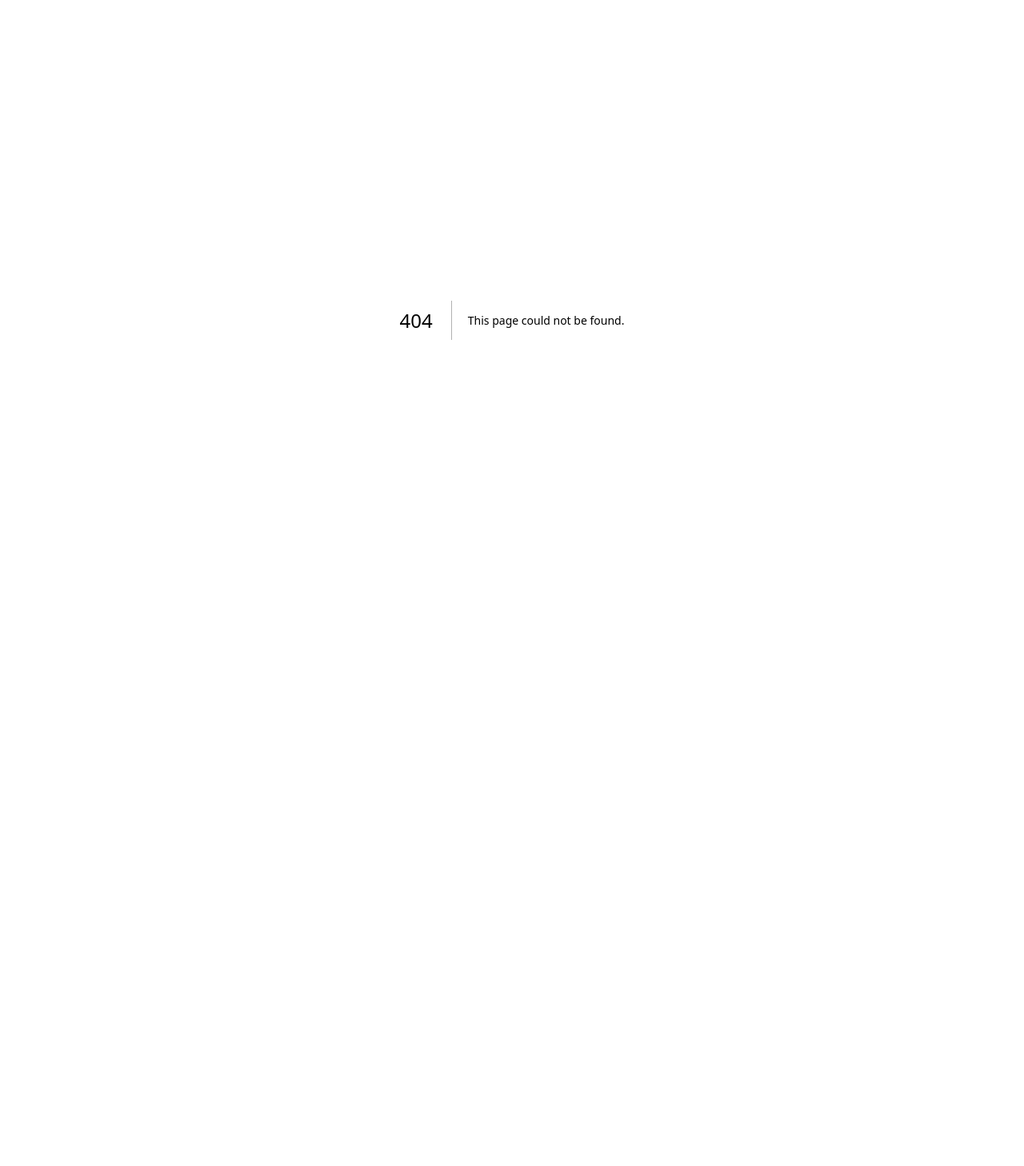
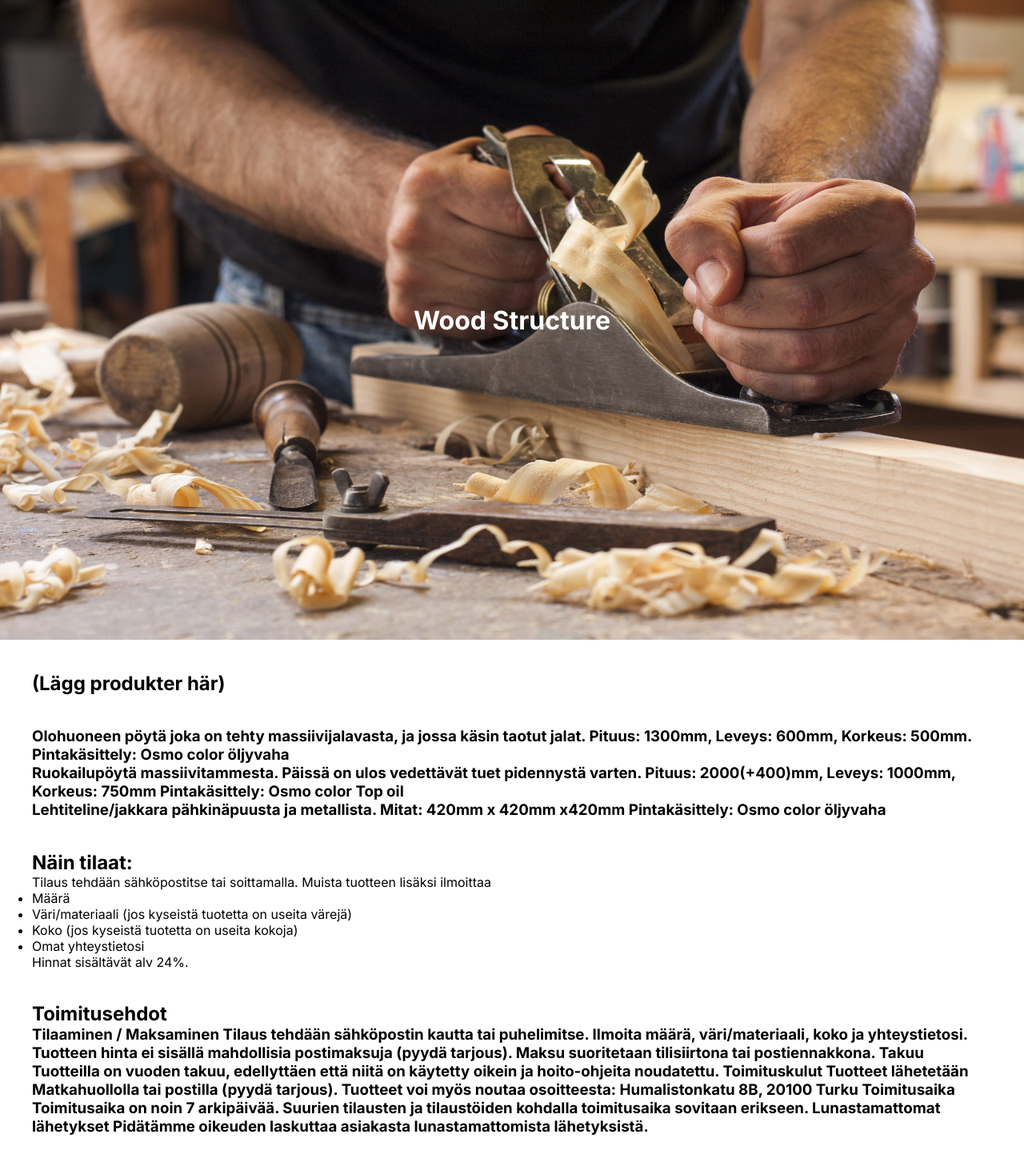
Before and after one commit to HannesNyfelt/woodstructure, a Next.js app: page /fi in a window 1280 px wide. Before the commit this address had no page. Shown: the whole page at 80% size. Before the commit the page ends 800 px from the top, so only its background shows below. Built offline with nearby package versions, Linux system fonts and the light colour scheme.

Commit message:
lag till finsk och svensk text

```diff
--- /dev/null
+++ b/src/app/fi/page.tsx
@@ -0,0 +1,61 @@
+export default function Home() {
+    return (
+        <div>
+            <div id="main">
+                <img className="mainImage" src="/images/header_1.jpg"></img>
+                <h1 id="header">Wood Structure</h1>
+            </div>
+            <h2 className="text">(Lägg produkter här)</h2>
+            <div className="text">
+
+                <h3>
+                    Olohuoneen pöytä joka on tehty massiivijalavasta, ja jossa käsin taotut jalat.
+                    Pituus: 1300mm, Leveys: 600mm, Korkeus: 500mm. Pintakäsittely: Osmo color öljyvaha
+                </h3>
+                <h3>
+                    Ruokailupöytä massiivitammesta. Päissä on ulos vedettävät tuet pidennystä varten.
+                    Pituus: 2000(+400)mm, Leveys: 1000mm, Korkeus: 750mm
+                    Pintakäsittely: Osmo color Top oil
+                </h3>
+                <h3>
+                    Lehtiteline/jakkara pähkinäpuusta ja metallista.
+                    Mitat: 420mm x 420mm x420mm
+                    Pintakäsittely: Osmo color öljyvaha
+                </h3>
+            </div>
+            <div className="text">
+                <h2>Näin tilaat:</h2>
+                <ul>Tilaus tehdään sähköpostitse tai soittamalla.
+                    Muista tuotteen lisäksi ilmoittaa
+
+                    <li>Määrä</li>
+                    <li>Väri/materiaali (jos kyseistä tuotetta on useita värejä)</li>
+                    <li>Koko (jos kyseistä tuotetta on useita kokoja)</li>
+                    <li>Omat yhteystietosi</li>
+                    Hinnat sisältävät alv 24%.</ul>
+            </div>
+            <div className="text">
+                <h2>Toimitusehdot</h2>
+                <h3>Tilaaminen / Maksaminen
+                    Tilaus tehdään sähköpostin kautta tai puhelimitse.
+                    Ilmoita määrä, väri/materiaali, koko ja yhteystietosi.
+                    Tuotteen hinta ei sisällä mahdollisia postimaksuja (pyydä tarjous).
+                    Maksu suoritetaan tilisiirtona tai postiennakkona.
+
+                    Takuu
+                    Tuotteilla on vuoden takuu, edellyttäen että niitä on käytetty oikein ja hoito-ohjeita noudatettu.
+
+                    Toimituskulut
+                    Tuotteet lähetetään Matkahuollolla tai postilla (pyydä tarjous).
+                    Tuotteet voi myös noutaa osoitteesta: Humalistonkatu 8B, 20100 Turku
+
+                    Toimitusaika
+                    Toimitusaika on noin 7 arkipäivää.
+                    Suurien tilausten ja tilaustöiden kohdalla toimitusaika sovitaan erikseen.
+
+                    Lunastamattomat lähetykset
+                    Pidätämme oikeuden laskuttaa asiakasta lunastamattomista lähetyksistä.</h3>
+            </div>
+        </div>
+    );
+}
--- a/src/app/globals.css
+++ b/src/app/globals.css
@@ -6,18 +6,24 @@
     padding: 0;
 }
 
-html {
-    height: 100vh;
-}
-
-#id {
-    height: 100%;
+#main {
     display: flex;
     align-items: center;
     justify-content: center;
     flex-direction: column;
+    height: 100vh;
 }
 
-#logo {
-    position: relative;
+.mainImage {
+    height: 100vh;
+    width: 100%;
 }
+
+.text {
+    margin: 40px;
+}
+
+#header {
+    color: white;
+    position: absolute;
+}
--- a/src/app/page.tsx
+++ b/src/app/page.tsx
@@ -2,8 +2,62 @@
 
 export default function Home() {
   return (
-    <div id="main">
-      <img src="/images/header_1.jpg" width='100%'></img>
+    <div>
+      <div id="main">
+        <img className="mainImage" src="/images/header_1.jpg"></img>
+        <h1 id="header">Wood Structure</h1>
+      </div>
+      <h2 className="text">(Lägg produkter här)</h2>
+      <div className="text">
+
+        <h3>
+          Vardagsrumsbord i massiv alm med handsmidda ben.
+          Längd: 1300mm, Bredd: 600mm,
+          Höjd: 500mm. Ytbehandling: Osmo color oljevax
+        </h3>
+        <h3>
+          Matbord i massiv ek med utdragbara stöd för förlängningsskiva.
+          Längd: 2000(+400)mm, Bredd: 1000mm, Höjd:750mm. Ytbehandling: Osmo color Top oil
+        </h3>
+        <h3>
+          Tidningsställ/pall i valnöt och metall.
+          Mått: 420mm x 420mm x420mm
+          Ytbehandling: Osmo color oljevax
+        </h3>
+      </div>
+      <div className="text">
+        <h2>Så här beställer du:</h2>
+        <ul>Beställningen görs via e-post eller telefon.
+          Kom ihåg att förutom produkten meddela
+
+          <li>Antal</li>
+          <li>Färg/material (ifall det finns olika färger av produkten i fråga)</li>
+          <li>Storlek (ifall det finns olika storlekar av produkten i fråga)</li>
+          <li>Dina kontaktuppgifter</li>
+          I priserna ingår moms 24%.</ul>
+      </div>
+      <div className="text">
+        <h2>Köpvillkor</h2>
+        <h3>Beställning / Betalning
+          Beställningen görs via e-post eller telefon.
+          Uppge antal, färg/material, storlek och dina kontaktuppgifter.
+          I produktens pris ingår ej eventuella fraktkostnader (fråga pris).
+          Betalning sker via kontoöverföring eller postförskott.
+
+          Garanti
+          Det är 1 års garanti på alla produkter förutsatt de har använts på normalt sätt och skötselråden följts.
+
+          Fraktkostnader
+          Produkterna skickas med Matkahuolto eller posten (fråga pris).
+          Det går också bra att hämta sina produkter på adressen: Humlegårdsgatan 8B, 20100 Åbo
+
+          Leveranstid
+          Leveranstiden är ca 7 vardagar.
+          Gällande större beställningar och beställningsarbeten bestäms leveranstiden skilt.
+
+          Produkter som ej lösts ut
+          Förbehåller oss rätten att fakturera kunden för ej utlösta försändelser.</h3>
+      </div>
     </div>
   );
 }
--- a/src/app/test/page.tsx
+++ /dev/null
@@ -1,7 +0,0 @@
-export default function Home() {
-    return (
-        <div id="main">
-            <img src="/images/header_2.jpg" width='100%'></img>
-        </div>
-    );
-}
```
